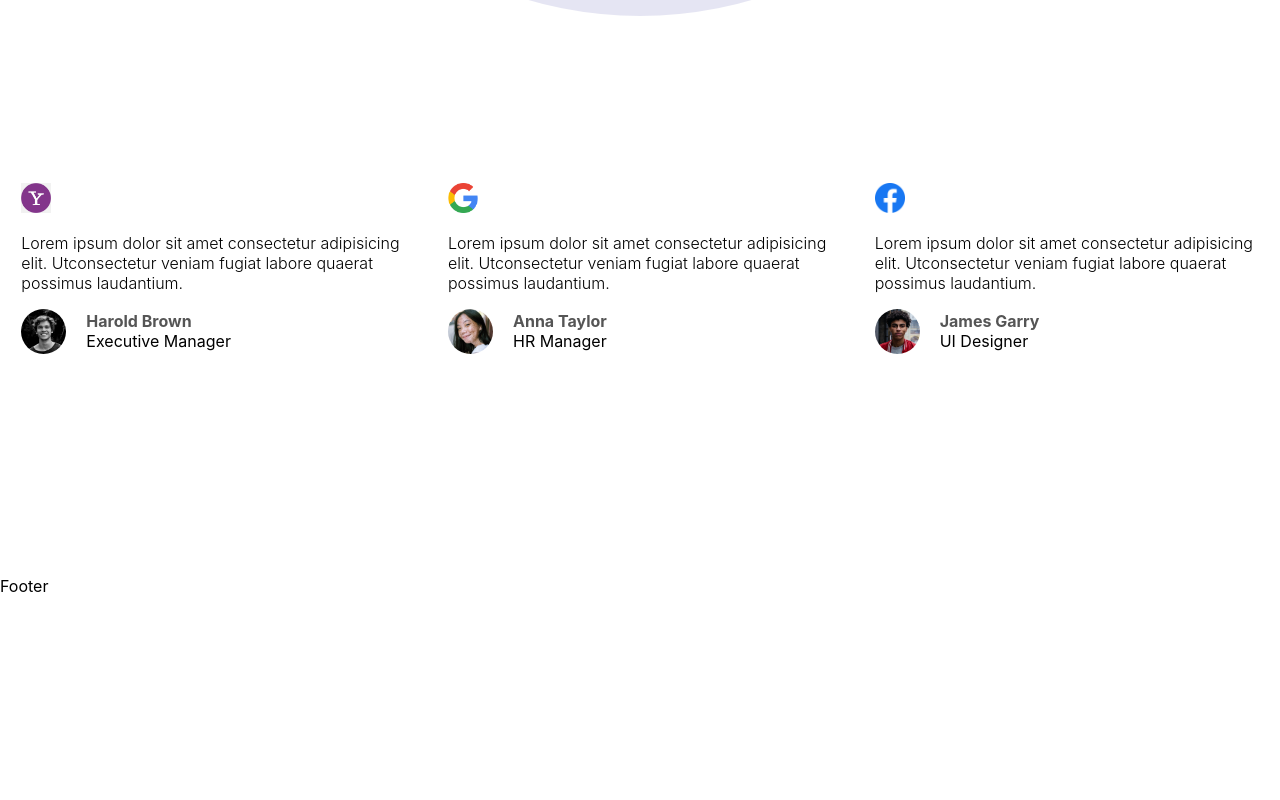
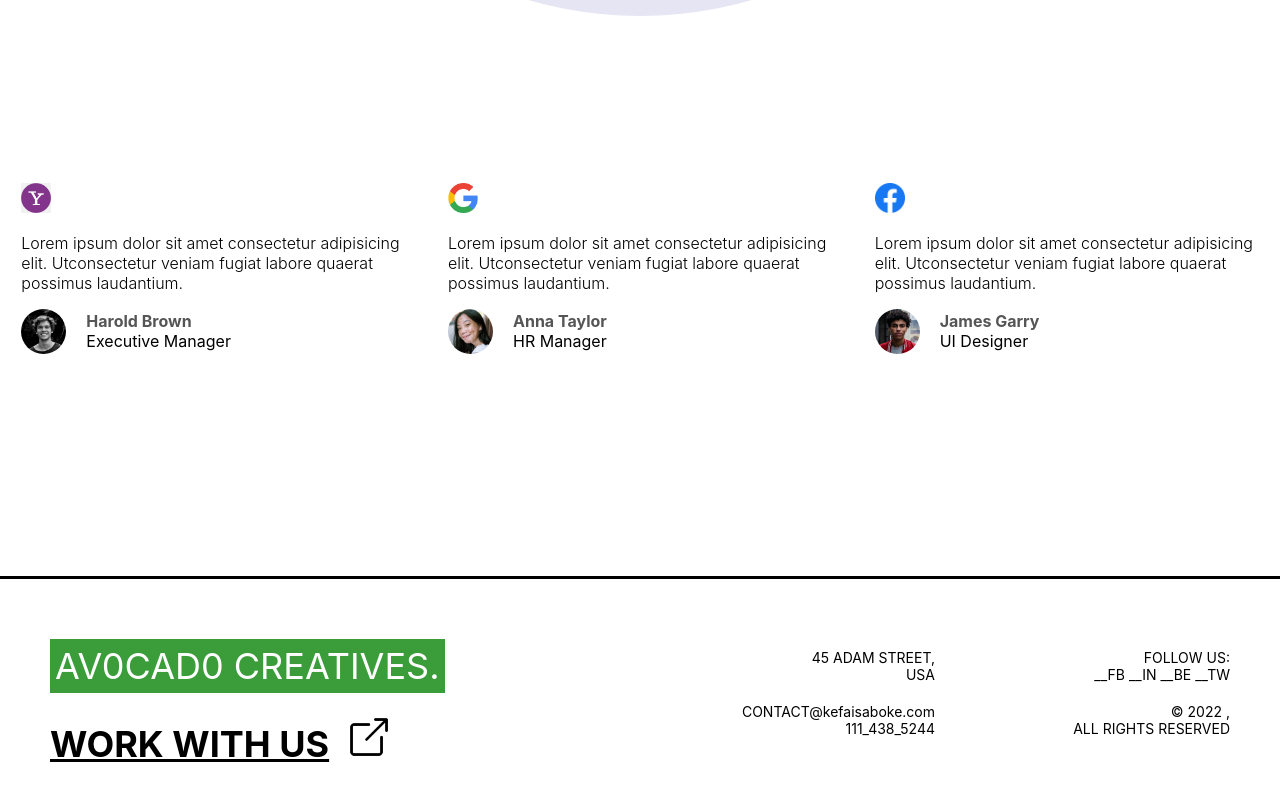
Before and after one commit to Kefa698/master, a Next.js app: page / in a window 1280 px wide. Shown: the part 2311-3111 px from the top of the page. Before the commit the page ends 2907 px from the top, so only its background shows below. Built offline with nearby package versions, Linux system fonts and the light colour scheme.

Commit message:
Footer
Signed-off-by: Kefa698 <kefaombongi07@gmail.com>

```diff
--- a/components/Footer.jsx
+++ b/components/Footer.jsx
@@ -1,10 +1,50 @@
-import React from 'react'
-import styles from '../styles/Footer.module.css'
+import React from 'react';
+import styles from '../styles/Footer.module.css';
+import Image from 'next/image';
+import Link from 'next/link';
 
-function Footer() {
-  return (
-    <div>Footer</div>
-  )
-}
+const Footer = () => {
+	return (
+		<div className={styles.container}>
+			<div className={styles.cardL}>
+				<h1 className={styles.title}>AV0CAD0 CREATIVES.</h1>
+				<h1 className={styles.linkTitle}>
+					<Link href="/contact" className={styles.link} passHref>
+						<>
+							<span className={styles.linkText}>WORK WITH US</span>
+							<Image
+								src={'/img/link.png'}
+								width="40px"
+								height="40px"
+								alt=""
+							/>
+						</>
+					</Link>
+				</h1>
+			</div>
+			<div className={styles.cardS}>
+				<div className={styles.cardItem}>
+					45 ADAM STREET,
+					<br /> USA
+				</div>
+				<div className={styles.cardItem}>
+					CONTACT@kefaisaboke.com
+					<br /> 111_438_5244
+				</div>
+			</div>
+			<div className={styles.cardS}>
+				<div className={styles.cardItem}>
+					FOLLOW US:
+					<br /> __FB __IN __BE __TW
+				</div>
+				<div className={styles.cardItem}>
+					© 2022 ,
+					<br />
+					ALL RIGHTS RESERVED
+				</div>
+			</div>
+		</div>
+	);
+};
 
-export default Footer
+export default Footer;
--- a/styles/Footer.module.css
+++ b/styles/Footer.module.css
@@ -1,3 +1,58 @@
-.container{
+.container {
+    height: 250px;
+    border-top: 3px solid black;
+    display: flex;
+    align-items: center;
+    justify-content: space-around;
+    font-size: 18px;
+    padding: 50px;
+}
 
+.title {
+    font-weight: 400;
+    color: white;
+    background-color: rgba(0, 128, 0, 0.774);
+    width: max-content;
+    padding: 5px;
+    transition: all 1s ease;
 }
+
+.title:hover {
+    background-color: white;
+    color: rgba(0, 128, 0, 0.774);
+}
+
+.linkTitle {
+    text-decoration: underline;
+    transform-origin: left;
+    transition: all 1s ease;
+}
+
+.linkTitle:hover {
+    transform: scale(1.1);
+}
+
+.link {
+    display: flex;
+    align-items: center;
+    cursor: pointer;
+}
+
+.linkText {
+    margin-right: 20px;
+    cursor: pointer;
+}
+
+.cardL {
+    flex: 2;
+}
+
+.cardS {
+    flex: 1;
+}
+
+.cardItem {
+    font-size: 14px;
+    margin-bottom: 20px;
+    text-align: right;
+}
```
